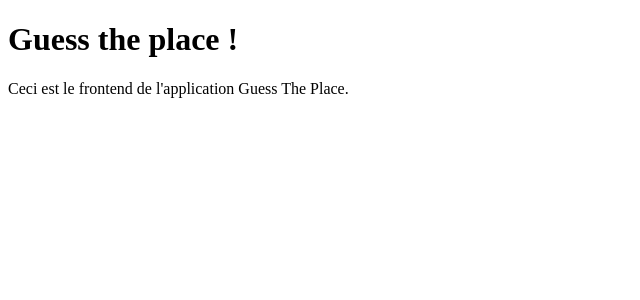
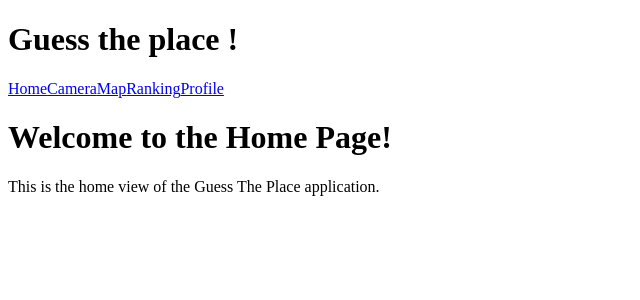
Before and after one commit to ProjArtBAMAgency/GuessThePlace, a Vue app in the folder frontend/: page / in a window 1280 px wide. Shown: the top 300 px of the page, without its empty margins (0-640 px from the left). Built offline with nearby package versions, Linux system fonts and the light colour scheme.

Commit message:
setup navigation, views and router

```diff
--- a/frontend/package.json
+++ b/frontend/package.json
@@ -12,7 +12,8 @@
     "preview": "vite preview"
   },
   "dependencies": {
-    "vue": "^3.5.22"
+    "vue": "^3.5.22",
+    "vue-router": "^4.6.3"
   },
   "devDependencies": {
     "@vitejs/plugin-vue": "^6.0.1",
--- a/frontend/src/App.vue
+++ b/frontend/src/App.vue
@@ -2,9 +2,14 @@
 
 <template>
   <h1>Guess the place !</h1>
-  <p>
-    Ceci est le frontend de l'application Guess The Place.
-  </p>
+  <nav>
+    <RouterLink to="/">Home</RouterLink>
+    <RouterLink to="/camera">Camera</RouterLink>
+    <RouterLink to="/map">Map</RouterLink>
+    <RouterLink to="/ranking">Ranking</RouterLink>
+    <RouterLink to="/profile">Profile</RouterLink>
+  </nav>
+    <router-view />
 </template>
 
 <style scoped></style>
--- a/frontend/src/main.js
+++ b/frontend/src/main.js
@@ -1,4 +1,5 @@
 import { createApp } from 'vue'
 import App from './App.vue'
+import router from './router'
 
-createApp(App).mount('#app')
+createApp(App).use(router).mount('#app')
--- /dev/null
+++ b/frontend/src/router/index.js
@@ -0,0 +1,51 @@
+import { createRouter, createWebHistory } from 'vue-router'
+import HomeView from '../views/HomeView.vue'
+import CameraView from '../views/CameraView.vue'
+import MapView from '../views/MapView.vue'
+import rankingView from '../views/RankingView.vue'
+import profileView from '../views/ProfileView.vue'
+import loginView from '../views/LoginView.vue'
+import logoutView from '../views/LogoutView.vue'
+
+const router = createRouter({
+  history: createWebHistory(import.meta.env.BASE_URL),
+  routes: [
+    {
+      path: '/',
+      name: 'home',
+      component: HomeView
+    },
+    {
+      path: '/camera',
+      name: 'camera',
+      component: CameraView
+    },
+    {
+      path: '/map',
+      name: 'map',
+      component: MapView
+    },
+    {
+      path: '/ranking',
+      name: 'ranking',
+      component: rankingView
+    },
+    {
+      path: '/profile',
+      name: 'profile',
+      component: profileView
+    },
+    {
+      path: '/login',
+      name: 'login',
+      component: loginView
+    },
+    {
+      path: '/logout',
+      name: 'logout',
+      component: logoutView
+    }
+  ]
+})
+
+export default router
--- /dev/null
+++ b/frontend/src/views/CameraView.vue
@@ -0,0 +1,6 @@
+<template>
+    <h1>Camera View</h1>
+    <p>
+        This is the camera view of the Guess The Place application.
+    </p>
+</template>
--- /dev/null
+++ b/frontend/src/views/HomeView.vue
@@ -0,0 +1,9 @@
+<script setup>
+</script>
+
+<template>
+    <h1>Welcome to the Home Page!</h1>
+    <p>
+        This is the home view of the Guess The Place application.
+    </p>
+</template>
--- /dev/null
+++ b/frontend/src/views/LoginView.vue
@@ -0,0 +1,6 @@
+<template>
+    <h1>Login View</h1>
+    <p>
+        This is the Login view of the Guess The Place application.
+    </p>
+</template>
--- /dev/null
+++ b/frontend/src/views/LogoutView.vue
@@ -0,0 +1,6 @@
+<template>
+    <h1>Logout View</h1>
+    <p>
+        This is the Logout view of the Guess The Place application.
+    </p>
+</template>
--- /dev/null
+++ b/frontend/src/views/MapView.vue
@@ -0,0 +1,6 @@
+<template>
+    <h1>Map View</h1>
+    <p>
+        This is the Map view of the Guess The Place application.
+    </p>
+</template>
--- /dev/null
+++ b/frontend/src/views/ProfileView.vue
@@ -0,0 +1,6 @@
+<template>
+    <h1>Profile View</h1>
+    <p>
+        This is the Profile view of the Guess The Place application.
+    </p>
+</template>
--- /dev/null
+++ b/frontend/src/views/RankingView.vue
@@ -0,0 +1,6 @@
+<template>
+    <h1>Ranking View</h1>
+    <p>
+        This is the Ranking view of the Guess The Place application.
+    </p>
+</template>
```
Also changed, not shown: 1 other file (tests, documents, lock files or other folders).
